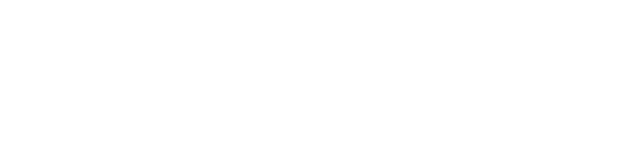
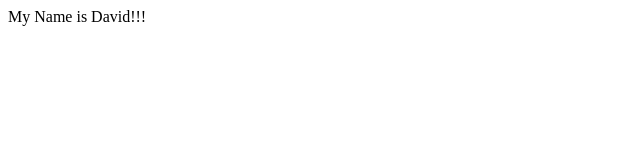
Before and after one commit to Gurmaan05/The-Beggining, a plain HTML site: page index.html in a window 1280 px wide. Shown: the whole page, without its empty margins (0-640 px from the left). Drawn offline with Linux system fonts and the light colour scheme.

Commit message:
Emphasize the name

```diff
--- a/index.html
+++ b/index.html
@@ -7,6 +7,6 @@
     <title>Document</title>
 </head>
 <body>
-
+    My Name is David!!!
 </body>
 </html>
```
